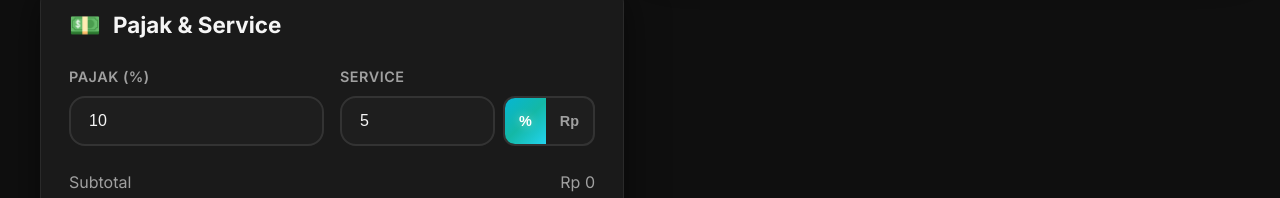
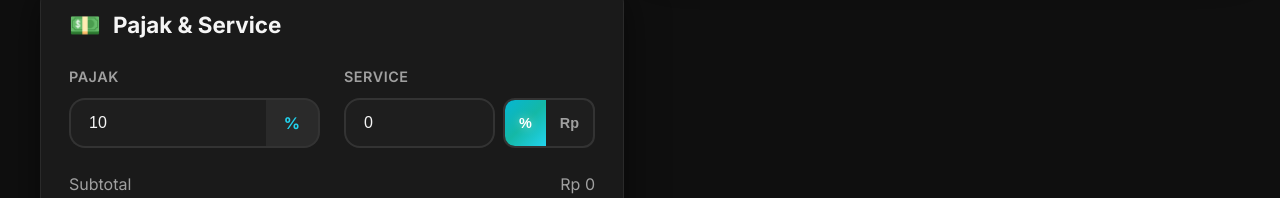
Before and after one commit to hndko/split-bill-vue3, a Vue app: page / in a window 1280 px wide. Shown: the part 752-950 px from the top of the page. Built offline with nearby package versions, Linux system fonts and the light colour scheme.

Commit message:
feat: Initialize service value to 0 and refactor tax/service input UI with a new grid layout and percentage suffix.

```diff
--- a/src/App.vue
+++ b/src/App.vue
@@ -9,7 +9,7 @@ const newItem = ref({ name: "", price: "", qty: 1 });
 const displayPrice = ref("");
 const newParticipant = ref("");
 const taxPercent = ref(10);
-const serviceValue = ref(5);
+const serviceValue = ref(0);
 const serviceType = ref("percent"); // 'percent' or 'fixed'
 const resultRef = ref(null);
 
@@ -330,18 +330,25 @@ const handleParticipantEnter = (e) => {
             Pajak & Service
           </h2>
 
-          <div class="form-row">
-            <div class="form-group">
-              <label class="form-label">Pajak (%)</label>
+          <div class="tax-service-grid">
+            <!-- Pajak Input -->
+            <div class="tax-service-item">
+              <label class="form-label">Pajak</label>
+              <div class="input-with-suffix">
                 <input
                   type="number"
                   class="form-input"
                   v-model="taxPercent"
                   min="0"
                   max="100"
+                  placeholder="10"
                 />
+                <span class="input-suffix">%</span>
               </div>
-            <div class="form-group">
+            </div>
+
+            <!-- Service Input -->
+            <div class="tax-service-item">
               <label class="form-label">Service</label>
               <div class="input-with-toggle">
                 <input
--- a/src/style.css
+++ b/src/style.css
@@ -282,6 +282,57 @@ h6 {
   color: var(--accent);
   margin-top: 8px;
   font-style: italic;
+}
+
+/* Tax & Service Grid Layout */
+.tax-service-grid {
+  display: grid;
+  grid-template-columns: repeat(2, 1fr);
+  gap: 24px;
+}
+
+@media (max-width: 600px) {
+  .tax-service-grid {
+    grid-template-columns: 1fr;
+    gap: 20px;
+  }
+}
+
+.tax-service-item {
+  display: flex;
+  flex-direction: column;
+}
+
+.tax-service-item .form-label {
+  margin-bottom: 10px;
+}
+
+/* Input with Suffix (for %) */
+.input-with-suffix {
+  display: flex;
+  align-items: stretch;
+  position: relative;
+}
+
+.input-with-suffix .form-input {
+  flex: 1;
+  border-top-right-radius: 0;
+  border-bottom-right-radius: 0;
+  border-right: none;
+}
+
+.input-suffix {
+  display: flex;
+  align-items: center;
+  justify-content: center;
+  padding: 0 18px;
+  background: var(--surface-light);
+  border: 2px solid var(--surface-border);
+  border-left: none;
+  border-radius: 0 var(--radius-md) var(--radius-md) 0;
+  color: var(--primary-light);
+  font-weight: 700;
+  font-size: 1rem;
 }
 
 /* Buttons */
```
Lines whose indentation alone changed are shown as unchanged.
